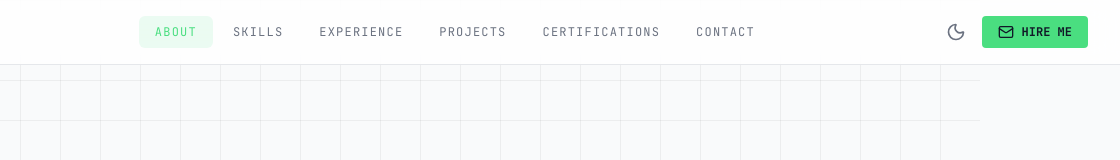
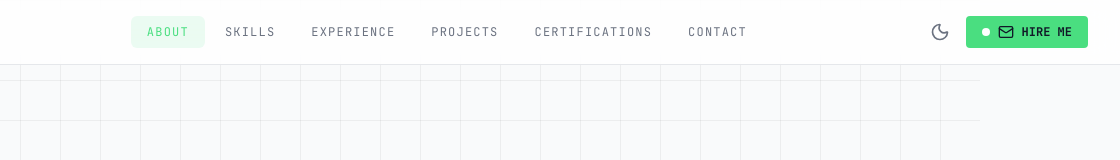
Before and after one commit to SrishtiLohaniSharma/SrishtiLohaniSharma.github.io, a plain HTML site: page index.html in a window 1280 px wide. Shown: the top 160 px of the page, 160-1280 px from the left. Drawn offline with nearby package versions, Linux system fonts and the light colour scheme; some icons are missing.

Commit message:
Enhance HIRE ME button with graphics and effects
Updated the HIRE ME button with graphical enhancements including a pulsing status dot and hover effects.

```diff
--- a/index.html
+++ b/index.html
@@ -125,8 +125,15 @@
                         <i data-lucide="moon" id="theme-toggle-dark-icon" class="hidden w-5 h-5"></i>
                     </button>
 
-                    <a href="mailto:srishtilohanisharma@gmail.com" class="hidden sm:inline-flex items-center justify-center px-4 py-2 text-xs font-mono font-bold rounded text-gray-900 bg-brandGreen hover:bg-brandGreenHover transition-colors gap-2">
-                        <i data-lucide="mail" class="w-4 h-4"></i> HIRE ME
+                    <!-- Graphical HIRE ME Button -->
+                    <a href="mailto:srishtilohanisharma@gmail.com" class="hidden sm:inline-flex items-center justify-center px-4 py-2 text-xs font-mono font-bold rounded text-gray-900 bg-brandGreen hover:bg-brandGreenHover transition-all hover:shadow-[0_0_15px_rgba(74,222,128,0.5)] hover:-translate-y-0.5 gap-2 group">
+                        <!-- Pulsing status dot -->
+                        <span class="relative flex h-2 w-2">
+                            <span class="animate-ping absolute inline-flex h-full w-full rounded-full bg-white opacity-75"></span>
+                            <span class="relative inline-flex rounded-full h-2 w-2 bg-white"></span>
+                        </span>
+                        <i data-lucide="mail" class="w-4 h-4 group-hover:animate-bounce"></i>
+                        HIRE ME
                     </a>
                 </div>
             </div>
```
